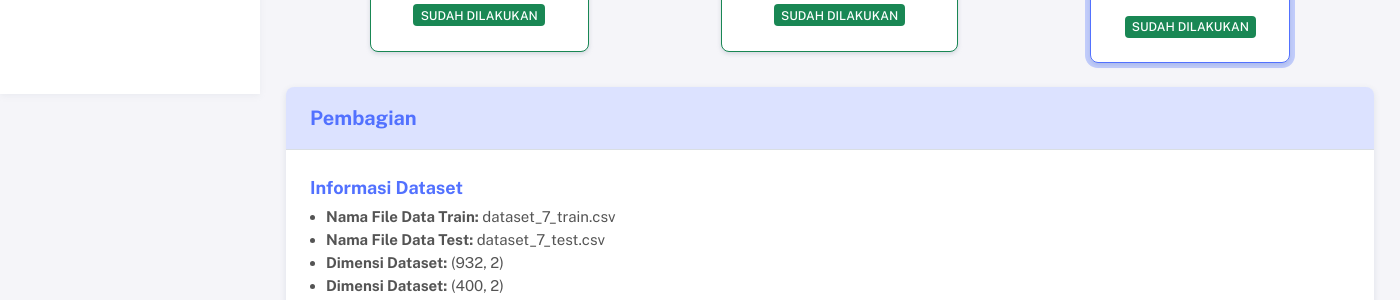
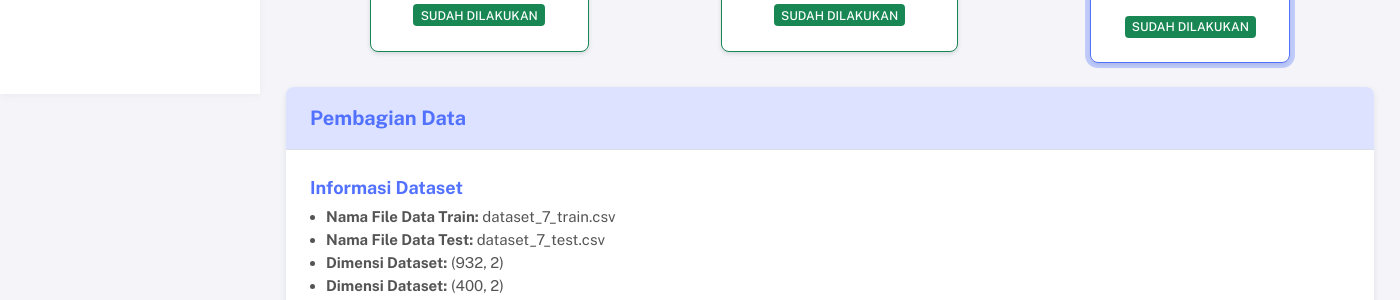
Before and after one commit to ahmadngiliyun00/datacraft, a Flask app: page /pre-processing in a window 1400 px wide, after a click that opens the changed part; the page is wider, and only the part inside the window is pictured. Shown: the part 706-1006 px from the top of that part. Run offline with Flask 3, Linux system fonts and the light colour scheme; some libraries are stand-ins or nearby versions.

Commit message:
fixed pre processing

```diff
--- a/templates/pre_processing.html
+++ b/templates/pre_processing.html
@@ -343,6 +343,7 @@
 				<div class="card">
 					<h5 class="card-header">Pembersihan Data</h5>
 					<div class="card-body">
+						{% if all(preprocessing_status.values()) %}
 						<div class="row">
 							<!-- Informasi Dataset -->
 							<div class="col-12 col-md-6">
@@ -476,6 +477,9 @@
 								</div>
 							</div>
 						</div>
+						{% else %}
+						<p class="text-muted">Belum melakukan pra-pemrosesan data.</p>
+						{% endif %}
 					</div>
 				</div>
 			</div>
@@ -487,6 +491,7 @@
 				<div class="card">
 					<h5 class="card-header">Normalisasi Data</h5>
 					<div class="card-body">
+						{% if all(preprocessing_status.values()) %}
 						<!-- Informasi Dataset -->
             <div class="row">
 								<div class="col-12 col-md-6">
@@ -611,6 +616,9 @@
 								</div>
 							</div>
 						</div>
+						{% else %}
+						<p class="text-muted">Belum melakukan pra-pemrosesan data.</p>
+						{% endif %}
 					</div>
 				</div>
 			</div>
@@ -622,6 +630,7 @@
 				<div class="card">
 					<h5 class="card-header">Tokenisasi Data</h5>
 					<div class="card-body">
+						{% if all(preprocessing_status.values()) %}
 						<div class="row">
 							<div class="col-12 col-md-6">
 								<!-- Informasi Dataset -->
@@ -752,6 +761,9 @@
 								</div>
 							</div>
 						</div>
+						{% else %}
+						<p class="text-muted">Belum melakukan pra-pemrosesan data.</p>
+						{% endif %}
 					</div>
 				</div>
 			</div>
@@ -763,6 +775,7 @@
 				<div class="card">
 					<h5 class="card-header">Penghapusan Stopwords</h5>
 					<div class="card-body">
+						{% if all(preprocessing_status.values()) %}
             <div class="row">
 							<!-- Informasi Dataset -->
 							<div class="col-12 col-md-6">
@@ -894,6 +907,9 @@
 								</div>
 							</div>
 						</div>
+						{% else %}
+						<p class="text-muted">Belum melakukan pra-pemrosesan data.</p>
+						{% endif %}
 					</div>
 				</div>
 			</div>
@@ -905,6 +921,7 @@
 				<div class="card">
 					<h5 class="card-header">Stemming Data</h5>
 					<div class="card-body">
+						{% if all(preprocessing_status.values()) %}
             <div class="row">
 							<!-- Informasi Dataset -->
 							<div class="col-12 col-md-6">
@@ -1043,6 +1060,9 @@
 								</div>
 							</div>
 						</div>
+						{% else %}
+						<p class="text-muted">Belum melakukan pra-pemrosesan data.</p>
+						{% endif %}
 					</div>
 				</div>
 			</div>
@@ -1054,6 +1074,7 @@
 				<div class="card">
 					<h5 class="card-header">Label Encoding</h5>
 					<div class="card-body">
+						{% if all(preprocessing_status.values()) %}
 						<div class="row">
 							<!-- Informasi Dataset -->
                 <div class="col-12 col-md-6">
@@ -1168,6 +1189,9 @@
 								</div>
 							</div>
 						</div>
+						{% else %}
+						<p class="text-muted">Belum melakukan pra-pemrosesan data.</p>
+						{% endif %}
 					</div>
 				</div>
 			</div>
@@ -1177,8 +1201,9 @@
 				class="collapse"
 				id="collapseGG">
 				<div class="card">
-					<h5 class="card-header">Pembagian</h5>
+					<h5 class="card-header">Pembagian Data</h5>
 					<div class="card-body">
+						{% if all(preprocessing_status.values()) %}
 						<!-- Informasi Dataset -->
 						<div class="card-title fw-bold fs-5 text-primary mb-1">
 							Informasi Dataset
@@ -1329,6 +1354,9 @@
 								</div>
 							</div>
 						</div>
+						{% else %}
+						<p class="text-muted">Belum melakukan pra-pemrosesan data.</p>
+						{% endif %}
 					</div>
 				</div>
 			</div>
```
Also changed, not shown: static/img/tweet_0_wordcloud.png, static/img/tweet_1_wordcloud_cleaned.png, static/img/tweet_2_wordcloud_normalized.png, static/img/tweet_3_wordcloud_tokenized.png, static/img/tweet_4_wordcloud_no_stopwords.png, static/img/tweet_5_wordcloud_stemmed.png.
